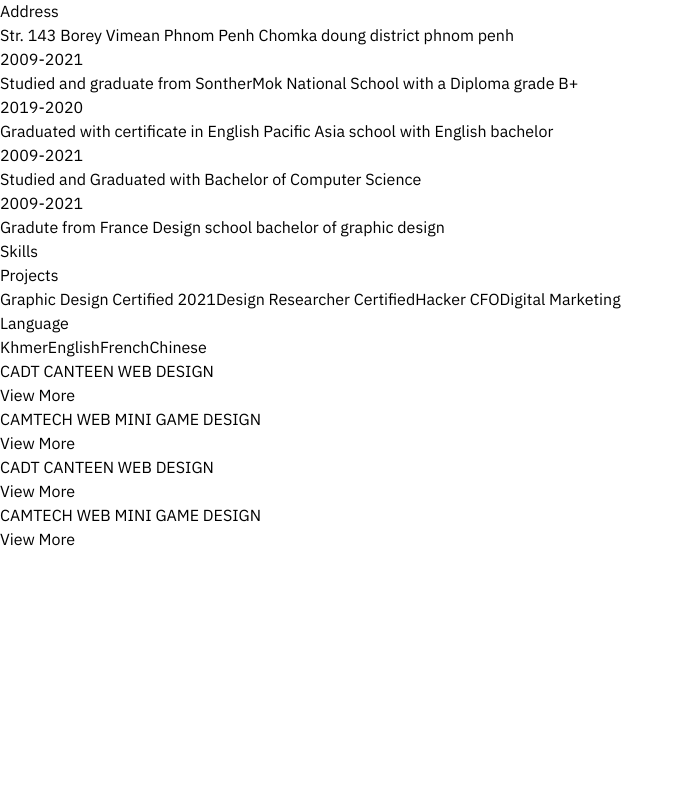
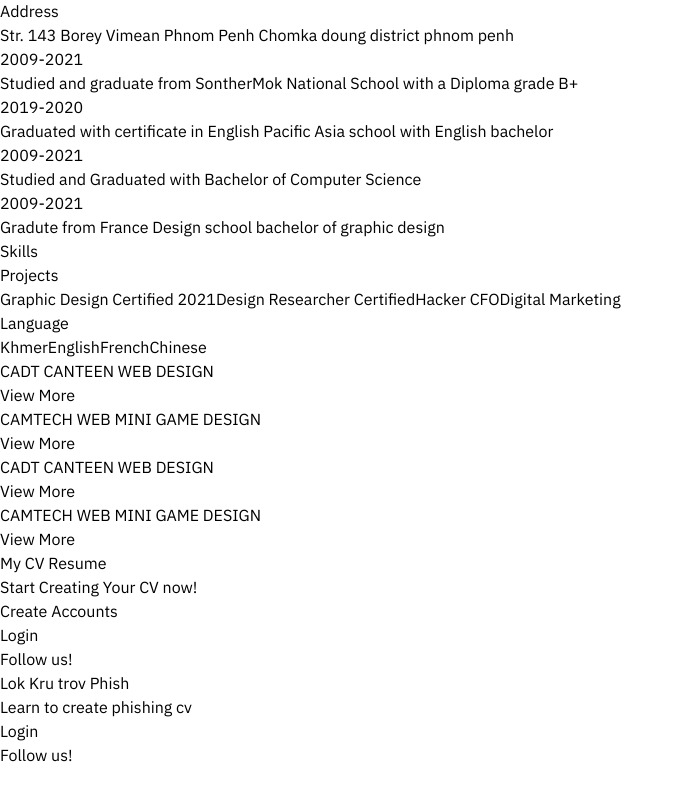
Before and after one commit to LizaJ18/phishing, a React (Vite) app: page / in a window 1280 px wide. Shown: the part 1504-2304 px from the top of the page, without its empty margins (0-684 px from the left). Before the commit the page ends 2055 px from the top, so only its background shows below. Built offline with nearby package versions, Linux system fonts and the light colour scheme.

Commit message:
add footer and shadow

```diff
--- a/src/App.jsx
+++ b/src/App.jsx
@@ -2,6 +2,7 @@ import za from "./assets/icons/zachan.jpg";
 import NavBar from "./components/NavBar";
 import { useAuthContext } from "./context/AuthContext";
 import Login from "./views/Login";
+import logi from "./assets/icons/footerlogo.svg";
 
 function App() {
   const { setLoginModalOpen, loginModalOpen } = useAuthContext();
@@ -61,7 +62,7 @@ function App() {
         </div>
 
         <div className="flex justify-between text-white">
-          <div className="flex flex-col px-[100px] bg-[#2D57EB] pt-[10px] rounded-r-[40px] pb-[35px]">
+          <div className="flex flex-col px-[100px] bg-[#2D57EB] pt-[10px] rounded-r-[40px] pb-[35px] shadow-[10px_13px_0px_10px_#262A88]">
             {/*how do i target all the header at once?*/}
             <div className="flex flex-col text-[20px] pb-[13px] pt-[40px]">
               <h1 className="text-[25px] font-semibold">Phone</h1>
@@ -118,7 +119,7 @@ function App() {
         <div className="flex item-center justify-between">
           {/* skills and language div */}
           <div className="flex flex-col">
-            <div className="flex flex-col text-[23px] pl-[100px] pr-[40px] leading-[45px] py-[50px] bg-[#6A44A9] rounded-r-[40px] text-white">
+            <div className="flex flex-col text-[23px] font-semibold pl-[100px] pr-[40px] leading-[45px] py-[50px] bg-[#6A44A9] rounded-r-[40px] text-white shadow-[10px_13px_0px_10px_#104962]">
               <p1>Graphic Design Certified 2021</p1>
               <p2>Design Researcher Certified</p2>
               <p3>Hacker CFO</p3>
@@ -127,7 +128,7 @@ function App() {
             <div className="flex justify-between text-[40px]  p-[30px] ml-[40px] font-bold">
               <h1>Language</h1>
             </div>
-            <div className="flex flex-col text-[23px] px-[100px] leading-[50px] py-[50px] bg-[#81A0C5] rounded-r-[40px]">
+            <div className="flex flex-col text-[23px] font-semibold text-white px-[100px] leading-[50px] py-[50px] bg-[#81A0C5] rounded-r-[40px] shadow-[10px_13px_0px_10px_#013567]">
               <p1>Khmer</p1>
               <p2>English</p2>
               <p3>French</p3>
@@ -193,8 +194,26 @@ function App() {
         </div>
       </div>
 
-      <div>
+      <div className="flex bg-[#20007B] mt-[40px] justify-between">
+        <div className="flex flex-col text-[35px] text-white font-semibold pl-[60px]">
+          <div className="pt-[30px] pb-[25px] text-[#FFD600]"><h1>My CV Resume</h1></div>
 
+        <div className="text-[20px] pb-[40px]">
+          <p>Start Creating Your CV now!</p>
+          <p>Create Accounts</p>
+          <p>Login</p>
+          <p>Follow us!</p>
+        </div>
+        </div>
+        <div className=" text-white font-semibold pl-[60px] text-[20px] pb-[40px] pt-[100px]">
+          <p>Lok Kru trov Phish</p>
+          <p>Learn to create phishing cv</p>
+          <p>Login</p>
+          <p>Follow us!</p>
+        </div>
+        <div className="p-[50px]">
+        <img className="w-[175px]" src={logi} />
+        </div>
       </div>
     </div>
   );
```
Also changed, not shown: src/assets/icons/footerlogo.svg (added).
